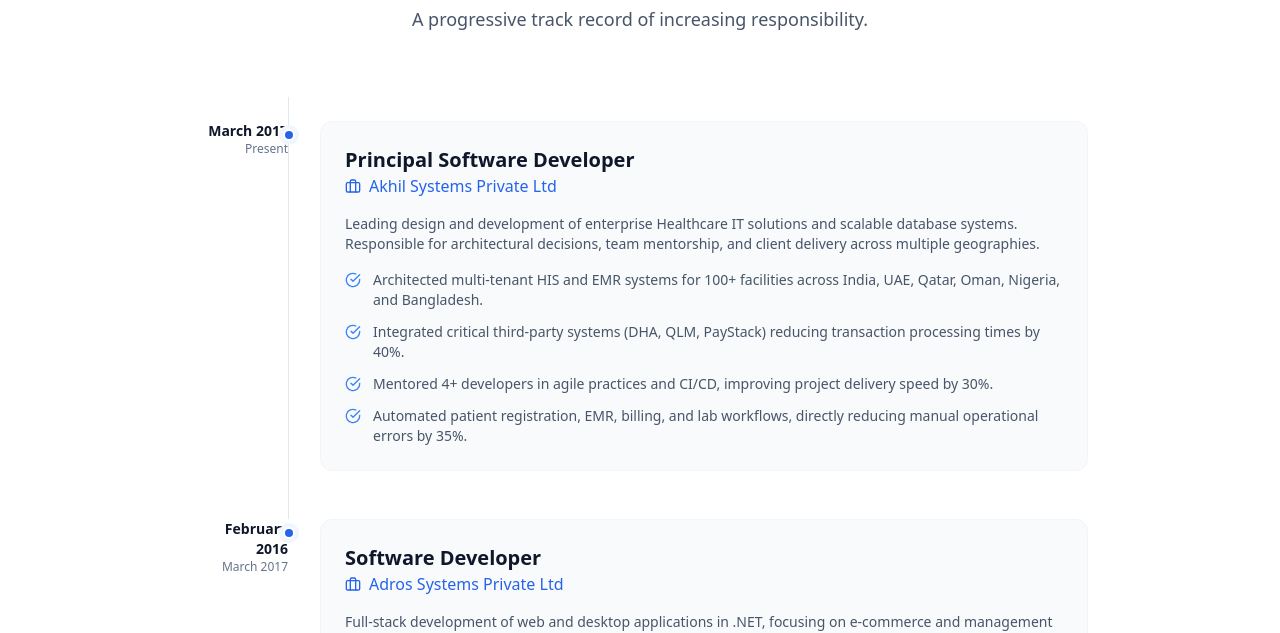
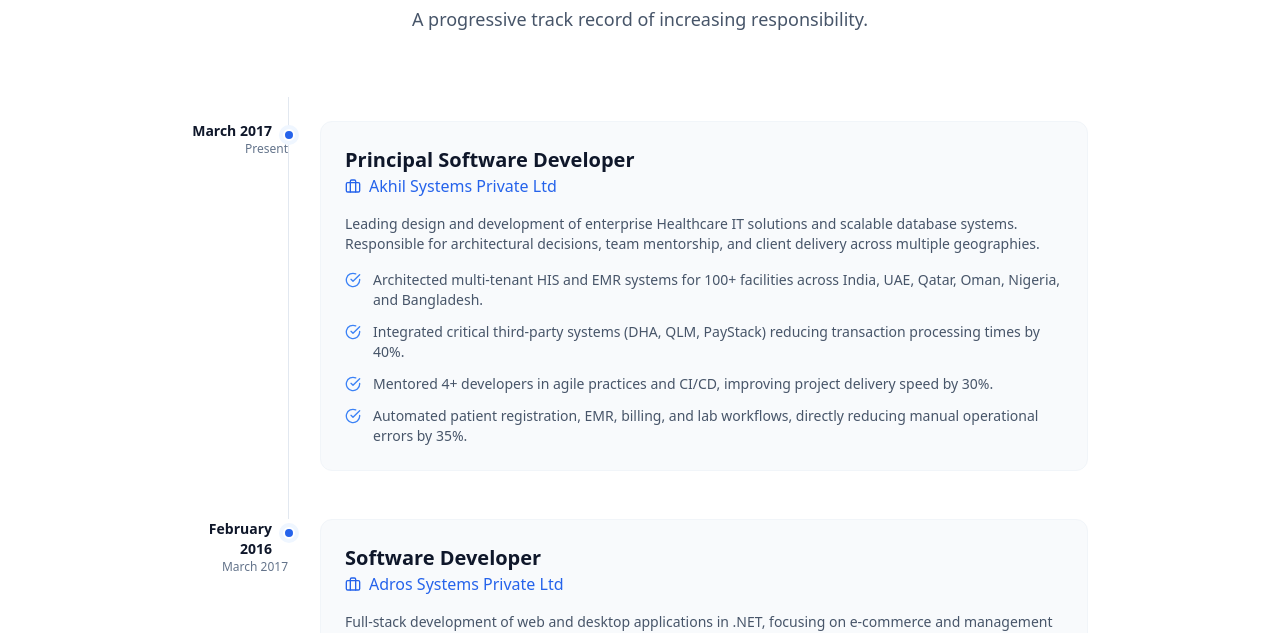
Before and after one commit to Mohit-Sangwan/Portfolio_MS, a React (Vite) app: page / in a window 1280 px wide. Shown: the part 2580-3213 px from the top of the page. Built offline with nearby package versions, Linux system fonts and the light colour scheme.

Commit message:
Fix: Add padding to experience timeline dates for better visibility

```diff
--- a/src/App.tsx
+++ b/src/App.tsx
@@ -440,8 +440,8 @@
             {experiences.map((exp, idx) => (
               <div key={exp.id} className="relative pl-8 sm:pl-32 py-6 group">
                 {/* Date for Desktop */}
-                <div className="hidden sm:flex flex-col items-end absolute left-0 top-6 w-24 text-right">
-                  <span className="text-sm font-bold text-slate-900 dark:text-white block">{exp.period.split('-')[0]}</span>
+                <div className="hidden sm:flex flex-col items-end absolute left-0 top-6 w-28 text-right pr-4">
+                  <span className="text-sm font-bold text-slate-900 dark:text-white block pr-4">{exp.period.split('-')[0]}</span>
                   <span className="text-xs text-slate-500">{exp.period.split('-')[1] || 'Present'}</span>
                 </div>
 
```
